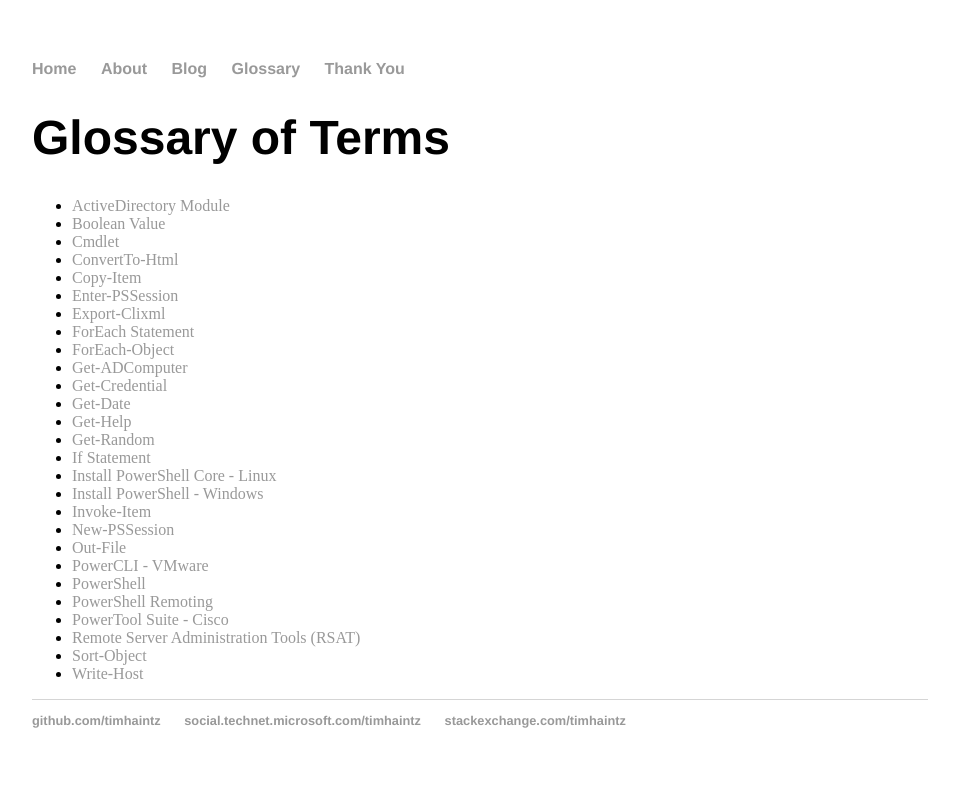
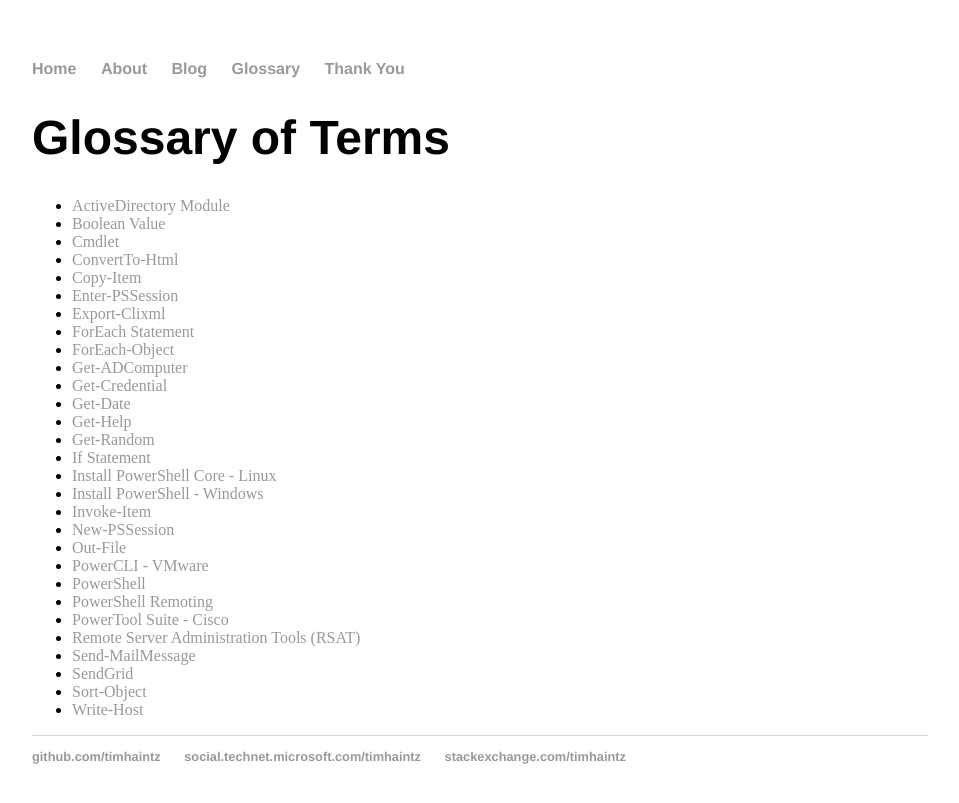
Before and after one commit to timhaintz/timhaintz.github.io, a Jekyll site: the page built from glossary/index.md, in a window 1280 px wide. Shown: the top 803 px of the page, without its empty margins (160-1119 px from the left). Built offline with Jekyll 4.4.1, drawn with Linux system fonts in a browser that asks for light colours.

Commit message:
Update index.md

```diff
--- a/glossary/index.md
+++ b/glossary/index.md
@@ -30,5 +30,7 @@
 * [PowerShell Remoting](https://docs.microsoft.com/en-us/powershell/scripting/core-powershell/running-remote-commands?view=powershell-6#windows-powershell-remoting)
 * [PowerTool Suite - Cisco](https://communities.cisco.com/docs/DOC-37154)
 * [Remote Server Administration Tools (RSAT)](https://support.microsoft.com/en-au/help/2693643/remote-server-administration-tools-rsat-for-windows-operating-systems)
+* [Send-MailMessage](https://docs.microsoft.com/en-us/powershell/module/microsoft.powershell.utility/send-mailmessage?view=powershell-5.1)
+* [SendGrid](https://sendgrid.com/)
 * [Sort-Object](https://docs.microsoft.com/en-us/powershell/module/microsoft.powershell.utility/sort-object?view=powershell-6)
 * [Write-Host](https://docs.microsoft.com/en-us/powershell/module/microsoft.powershell.utility/write-host?view=powershell-6)
```
